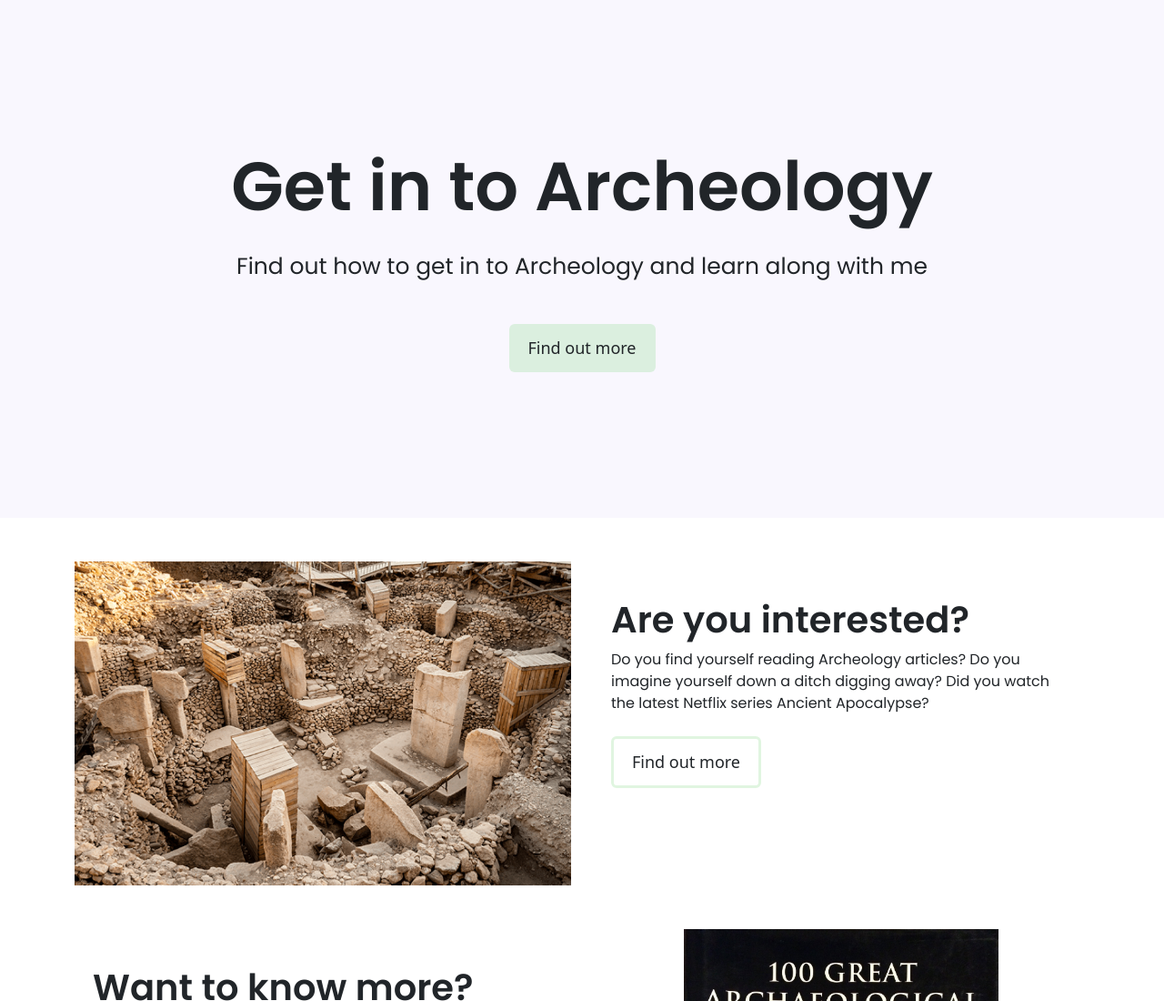
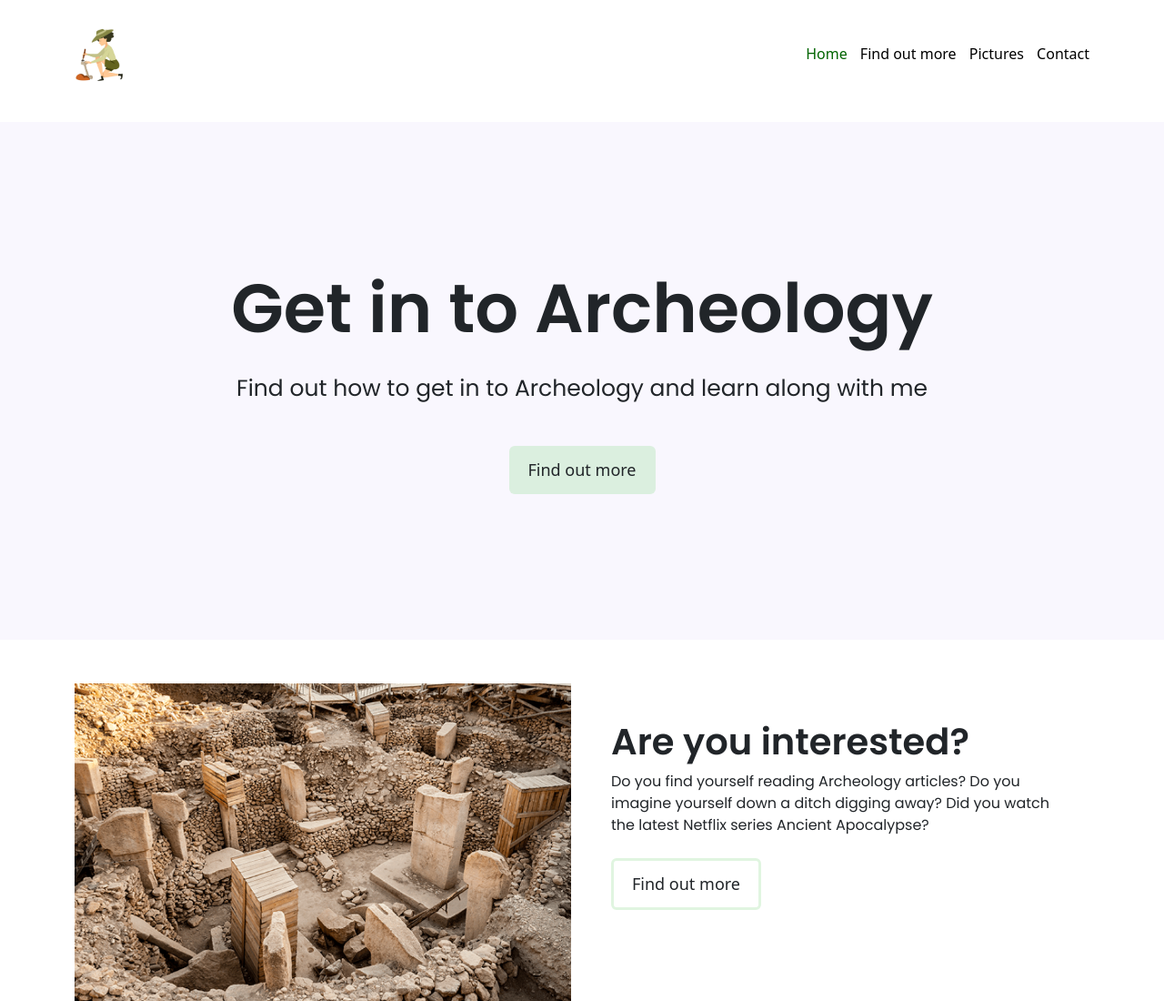
Before and after one commit to wannabec/Arch, a plain HTML site: page index.html in a window 1280 px wide. Shown: the top 1100 px of the page at 91% size. Drawn offline with nearby package versions, Linux system fonts and the light colour scheme.

Commit message:
Created header

```diff
--- a/index.html
+++ b/index.html
@@ -24,6 +24,27 @@
     ></script>
   </head>
   <body>
+    <div class="container">
+      <nav class="d-flex justify-content-between">
+        <a href="index.html">
+          <img src="images/arch_logo.jpeg" class="arch_logo" alt="" />
+        </a>
+        <ul>
+          <li class="active">
+            <a href="/">Home</a>
+          </li>
+          <li>
+            <a href="findoutmore.html">Find out more</a>
+          </li>
+          <li>
+            <a href="pictures.html">Pictures</a>
+          </li>
+          <li>
+            <a href="contact.html">Contact</a>
+          </li>
+        </ul>
+      </nav>
+    </div>
     <div class="hero">
       <h1>Get in to Archeology</h1>
       <h2 class="mb-5">
--- a/styles/arch.css
+++ b/styles/arch.css
@@ -27,6 +27,33 @@ h2 {
 p {
   font-family: var(--default-font-family);
   font-size: 16px;
+}
+
+nav {
+  padding: 30px 0;
+}
+
+nav ul {
+  padding: 17px 0;
+  color: black;
+}
+
+nav li {
+  display: inline;
+  list-style: none;
+  line-height: 15px;
+  margin-left: 10px;
+}
+
+nav a {
+  text-decoration: none;
+  color: black;
+}
+
+nav a:hover,
+nav li.active a {
+  color: darkgreen;
+  transition: all 100ms ease-in-out;
 }
 
 .hero {
@@ -86,6 +113,11 @@ p {
   padding: 160px 10px;
 }
 
+.arch_logo {
+  max-width: 150px;
+  max-height: 60px;
+}
+
 @media (max-width: 960px) {
   h1 {
     font-size: 40px;
@@ -107,4 +139,18 @@ p {
   .sub-page-top-section {
     padding: 80px 5px;
   }
+
+  .arch_logo {
+    max-width: 100px;
+    max-height: 40px;
+  }
+
+  nav ul {
+    padding-top: 0;
+    padding-left: 3px;
+  }
+
+  nav a {
+    font-size: 14px;
+  }
 }
```
Also changed, not shown: images/arch_logo.jpeg (added), 2 other files.
